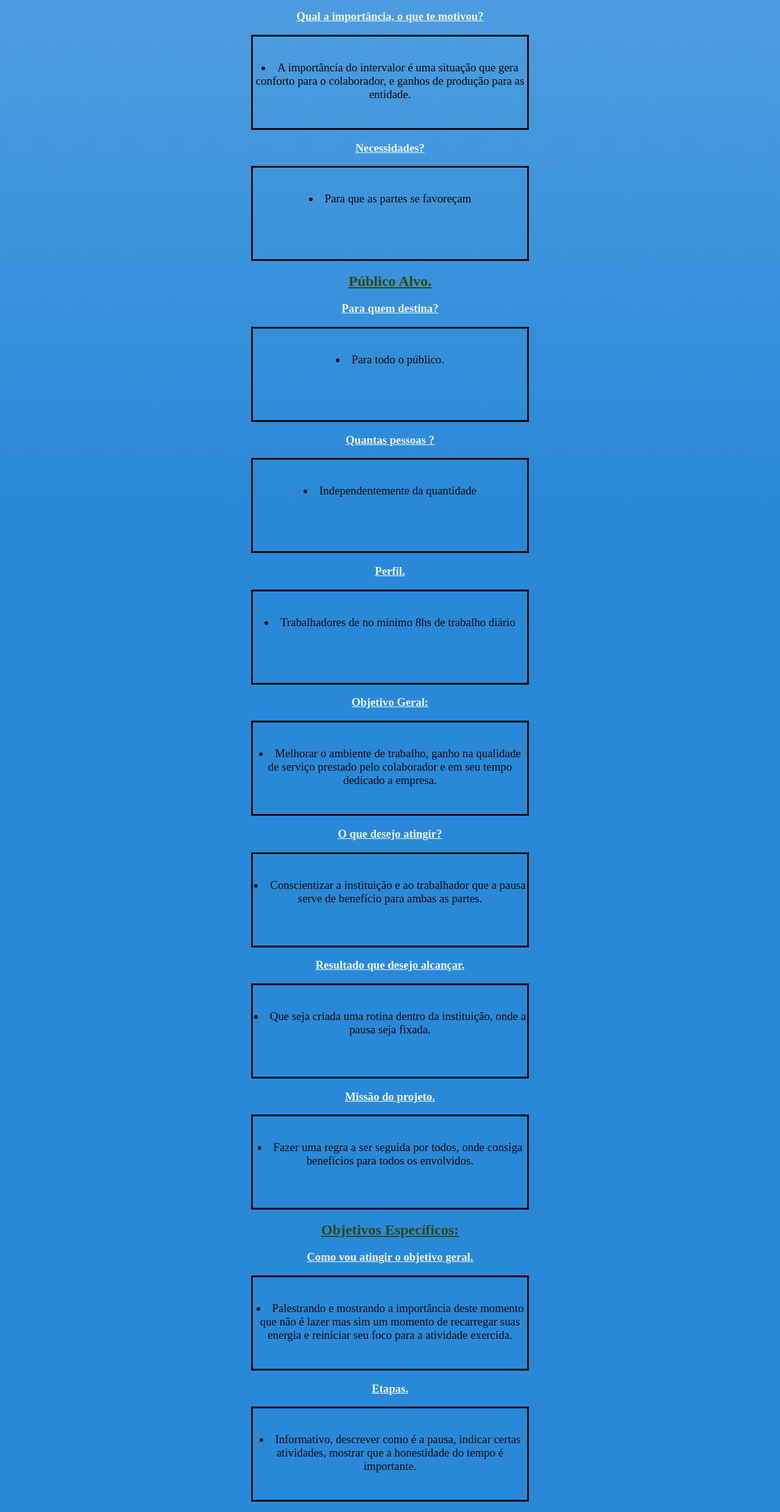
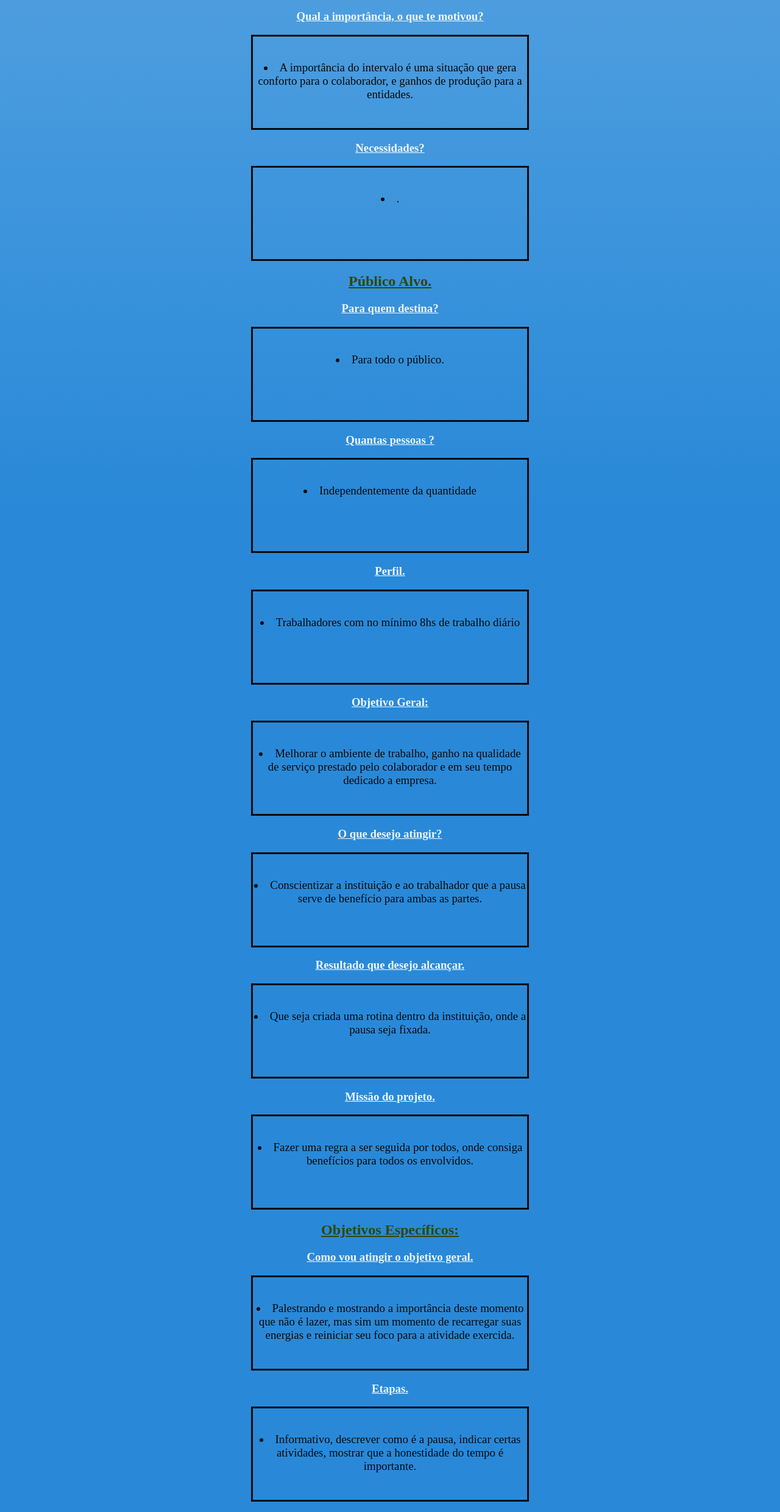
Before and after one commit to dreanlima/projeto-01, a plain HTML site: page index.html in a window 1280 px wide. Shown: the part 1120-3600 px from the top of the page at 61% size. Drawn offline with Linux system fonts and the light colour scheme.

Commit message:
Update index.html

```diff
--- a/index.html
+++ b/index.html
@@ -51,17 +51,17 @@
 
  <h3 class="assunto">Qual a importância, o que te motivou?</h3>
 
-<li class="conteudo">A importância do intervalor é uma situação que gera conforto para o colaborador, e ganhos de produção para as entidade.</li>
+<li class="conteudo">A importância do intervalo é uma situação que gera conforto para o colaborador, e ganhos de produção para a entidades.</li>
 
 
 <h3 class="assunto">Necessidades? </h3>
 
-<li class="conteudo">Para que as partes se favoreçam </li>
-
-</p>
+<li class="conteudo">. </li>
 
 
-<p>
+
+
+
     <h2 class="subtitulo">Público Alvo.</h2>
 
 
@@ -79,7 +79,7 @@
 
    <h3 class="assunto">Perfil.</h3>
 
-   <li class="conteudo">Trabalhadores de no mínimo 8hs de trabalho diário</li>
+   <li class="conteudo">Trabalhadores com no mínimo 8hs de trabalho diário</li>
 
 
    <h3 class="assunto">Objetivo Geral:</h3>
@@ -109,7 +109,7 @@
 
     <h3 class="assunto">Como vou atingir o objetivo geral.</h3>
 
-<li class="conteudo">Palestrando e mostrando a importância deste momento que não é lazer mas sim um momento de recarregar suas energia e reiniciar seu foco para a atividade exercida.</li>
+<li class="conteudo">Palestrando e mostrando a importância deste momento que não é lazer, mas sim um momento de recarregar suas energias e reiniciar seu foco para a atividade exercida.</li>
 
 <h3 class="assunto">Etapas.</h3>
 
@@ -170,11 +170,11 @@
 
     <h3 class="assunto">Avaliação:</h3>
 
-    <li class="conteudo">A recepsão dos colaboradores e da Gestora da empresa, foi muito calorasa e todo se mostram bem dispostos a emplementar a paisa de 15 minutos na empresa.</li>
+    <li class="conteudo">A recepção dos colaboradores e da Gestora da empresa foi muito calorosa e todos se mostraram bem-dispostos a colaborar à pausa de 15 minutos na empresa.</li>
 
     <h3 class="assunto">Resultados</h3>
 
-    <li class="conteudo">Acredito que o projeto foi bem sucessidido e que ja deve esta em vigor, pois a instituição ja se adequava de uma sala, propria para estes fim, creio que faltava uma orientaçãoe  esclarecimentos, que este projeto levou ate a esta empresa.</li>
+    <li class="conteudo">O projeto foi bem-sucedido e já deve estar em vigor, pois a instituição já se adequava de uma sala própria para este fim. Creio que faltava uma orientação, esclarecimentos, que este projeto levou até esta empresa.</li>
 
 
 
```
